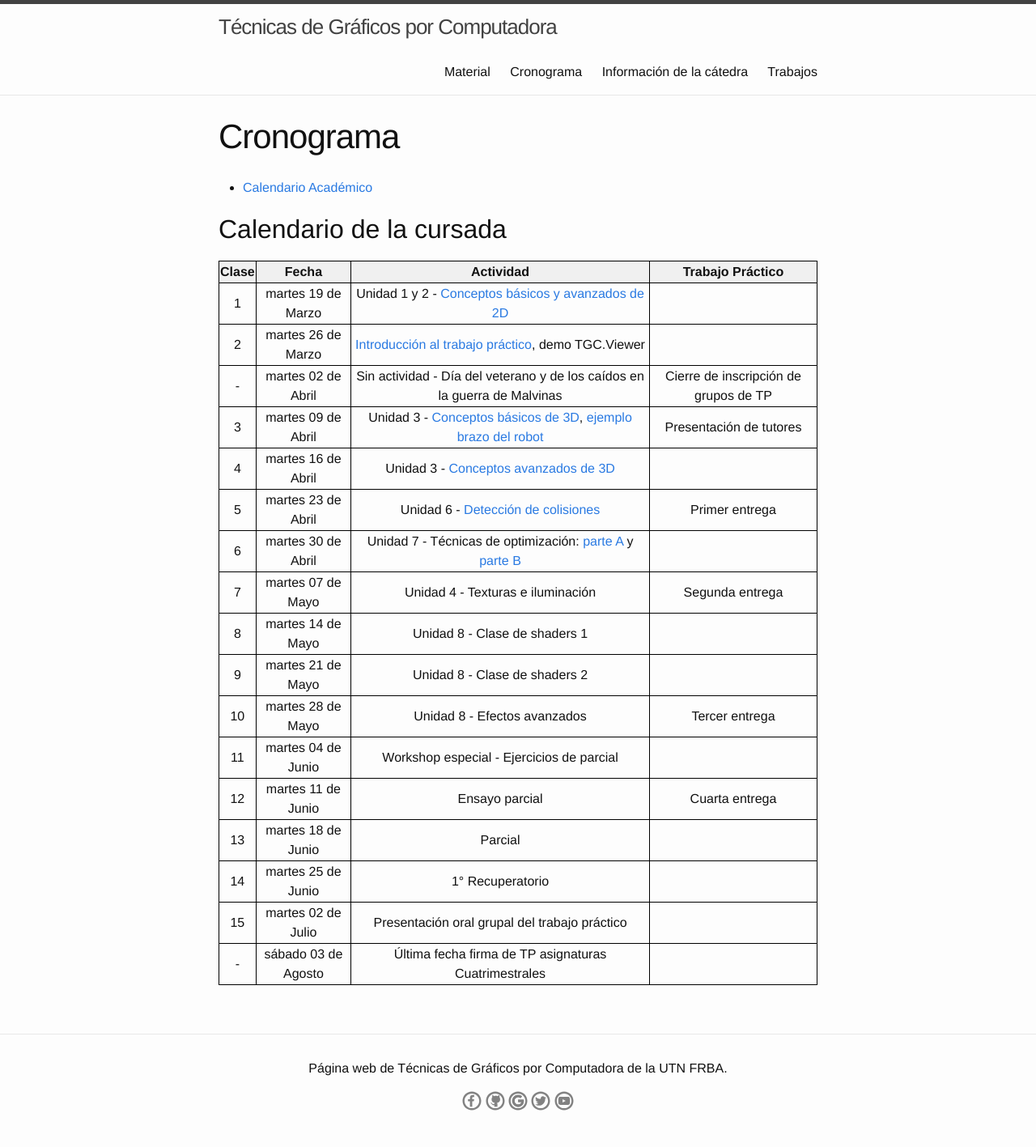
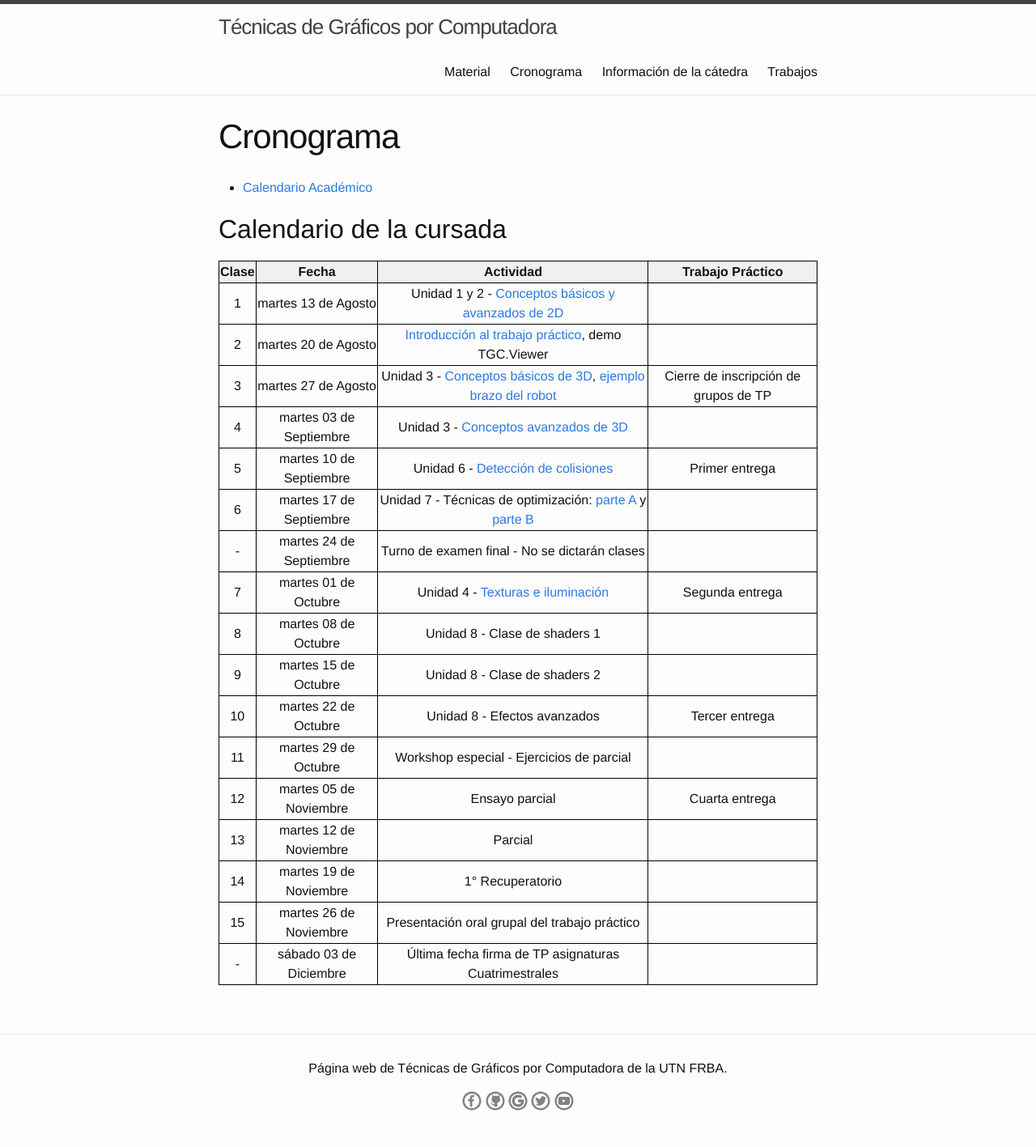
Before and after one commit to tgc-utn/tgc-utn.github.io, a Jekyll site: the page built from cronograma/index.md, in a window 1280 px wide. Shown: the whole page at 81% size. Built offline with Jekyll 4.4.1, drawn with Linux system fonts in a browser that asks for light colours.

Commit message:
Actualizacion del cronograma y se borraron link rotos

```diff
--- a/cronograma/index.md
+++ b/cronograma/index.md
@@ -28,26 +28,26 @@ td{
 
 </style>
 
-* [Calendario Académico](https://www.frba.utn.edu.ar/es/calendario-academico/)
+* [Calendario Académico](https://www.frba.utn.edu.ar/calendario-academico/)
 
 ## Calendario de la cursada
 
 | Clase | Fecha               | Actividad    | Trabajo Práctico  |
 |:-----:|:-------------------:|:------------:|:-----------------:|
-|  1    | martes 19 de Marzo | Unidad 1 y 2 - [Conceptos básicos y avanzados de 2D](https://drive.google.com/open?id=1Gg-9FIvyJj89LqkyMQ-j5S2xKaXPCduYBDJgL3ZD690) ||
-|  2    | martes 26 de Marzo | [Introducción al trabajo práctico](https://drive.google.com/open?id=1wQJ1VzWIz-vu1-mo-YxEZyTvgzctENN1xLzLhQmBUxU), demo TGC.Viewer ||
-|  -    | martes 02 de Abril | Sin actividad - Día del veterano y de los caídos en la guerra de Malvinas | Cierre de inscripción de grupos de TP|
-|  3    | martes 09 de Abril | Unidad 3 - [Conceptos básicos de 3D](https://drive.google.com/open?id=1UylTFa6iLr6k1OwZB39a1PL_VKt4lsr04DqZEXAr_yk), [ejemplo brazo del robot](https://drive.google.com/open?id=1lyiWwoAODNqE7n4EGtEFSBm5j2AX_nmvg3MGaR-QoU4) | Presentación de tutores |
-|  4    | martes 16 de Abril | Unidad 3 - [Conceptos avanzados de 3D](https://drive.google.com/open?id=1rwLp4oJ2VIulOIkZRuq94G1k_ItOmwX5CHHo6G9U01E) ||
-|  5    | martes 23 de Abril | Unidad 6 - [Detección de colisiones](https://drive.google.com/open?id=1t2SnnMUZaa1AEQ5Hbrp319otKu8lhjE5xv7vm5jPO4c) | Primer entrega |
-|  6    | martes 30 de Abril | Unidad 7 - Técnicas de optimización: [parte A](https://drive.google.com/open?id=1NT1_OmrTXOJO3zs2mj6OzIjYF2WWBsDTuK_sf-NG_x0) y [parte B](https://drive.google.com/open?id=1k9UKYspDOtjtPYCS3XDeX-SXX7lgXtH9nJrTSqbWqJM) ||
-|  7    | martes 07 de Mayo | Unidad 4 - Texturas e iluminación | Segunda entrega |
-|  8    | martes 14 de Mayo | Unidad 8 - Clase de shaders 1 ||
-|  9    | martes 21 de Mayo | Unidad 8 - Clase de shaders 2 ||
-| 10    | martes 28 de Mayo | Unidad 8 - Efectos avanzados | Tercer entrega |
-| 11    | martes 04 de Junio | Workshop especial - Ejercicios de parcial||
-| 12    | martes 11 de Junio | Ensayo parcial | Cuarta entrega |
-| 13    | martes 18 de Junio | Parcial ||
-| 14    | martes 25 de Junio | 1° Recuperatorio ||
-| 15    | martes 02 de Julio | Presentación oral grupal del trabajo práctico ||
-|  -    | sábado 03 de Agosto | Última fecha firma de TP asignaturas Cuatrimestrales ||
+|  1    | martes 13 de Agosto | Unidad 1 y 2 - [Conceptos básicos y avanzados de 2D](https://drive.google.com/open?id=1Gg-9FIvyJj89LqkyMQ-j5S2xKaXPCduYBDJgL3ZD690) ||
+|  2    | martes 20 de Agosto | [Introducción al trabajo práctico](https://drive.google.com/open?id=1wQJ1VzWIz-vu1-mo-YxEZyTvgzctENN1xLzLhQmBUxU), demo TGC.Viewer ||
+|  3    | martes 27 de Agosto | Unidad 3 - [Conceptos básicos de 3D](https://drive.google.com/open?id=1UylTFa6iLr6k1OwZB39a1PL_VKt4lsr04DqZEXAr_yk), [ejemplo brazo del robot](https://drive.google.com/open?id=1lyiWwoAODNqE7n4EGtEFSBm5j2AX_nmvg3MGaR-QoU4) | Cierre de inscripción de grupos de TP|
+|  4    | martes 03 de Septiembre | Unidad 3 - [Conceptos avanzados de 3D](https://drive.google.com/open?id=1rwLp4oJ2VIulOIkZRuq94G1k_ItOmwX5CHHo6G9U01E) ||
+|  5    | martes 10 de Septiembre | Unidad 6 - [Detección de colisiones](https://drive.google.com/open?id=1t2SnnMUZaa1AEQ5Hbrp319otKu8lhjE5xv7vm5jPO4c) | Primer entrega |
+|  6    | martes 17 de Septiembre | Unidad 7 - Técnicas de optimización: [parte A](https://drive.google.com/open?id=1NT1_OmrTXOJO3zs2mj6OzIjYF2WWBsDTuK_sf-NG_x0) y [parte B](https://drive.google.com/open?id=1k9UKYspDOtjtPYCS3XDeX-SXX7lgXtH9nJrTSqbWqJM) ||
+|  -    | martes 24 de Septiembre | Turno de examen final - No se dictarán clases ||
+|  7    | martes 01 de Octubre | Unidad 4 - [Texturas e iluminación](https://drive.google.com/open?id=1RiGksPpfXsTaBL3BxaTkct9Hgiu90PdopDPYx6H10gI) | Segunda entrega |
+|  8    | martes 08 de Octubre | Unidad 8 - Clase de shaders 1 ||
+|  9    | martes 15 de Octubre | Unidad 8 - Clase de shaders 2 ||
+| 10    | martes 22 de Octubre | Unidad 8 - Efectos avanzados | Tercer entrega |
+| 11    | martes 29 de Octubre | Workshop especial - Ejercicios de parcial||
+| 12    | martes 05 de Noviembre | Ensayo parcial | Cuarta entrega |
+| 13    | martes 12 de Noviembre | Parcial ||
+| 14    | martes 19 de Noviembre | 1° Recuperatorio ||
+| 15    | martes 26 de Noviembre | Presentación oral grupal del trabajo práctico ||
+|  -    | sábado 03 de Diciembre | Última fecha firma de TP asignaturas Cuatrimestrales ||
```
Also changed, not shown: material/unidad3/index.md (+0 -1 lines), material/unidad5/index.md (+0 -6 lines), trabajos/actual/index.md (+0 -1 lines), .travis.yml.
